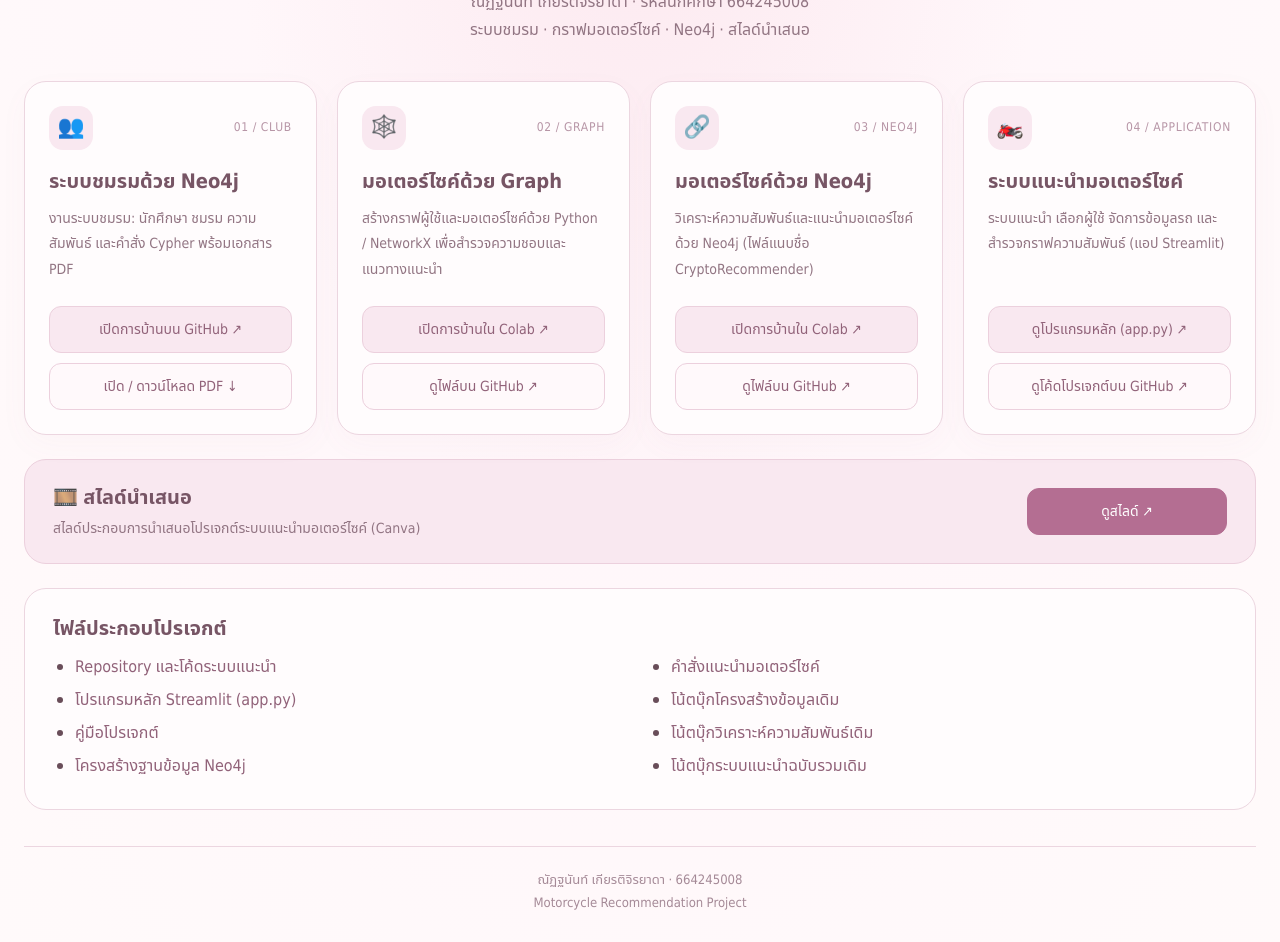
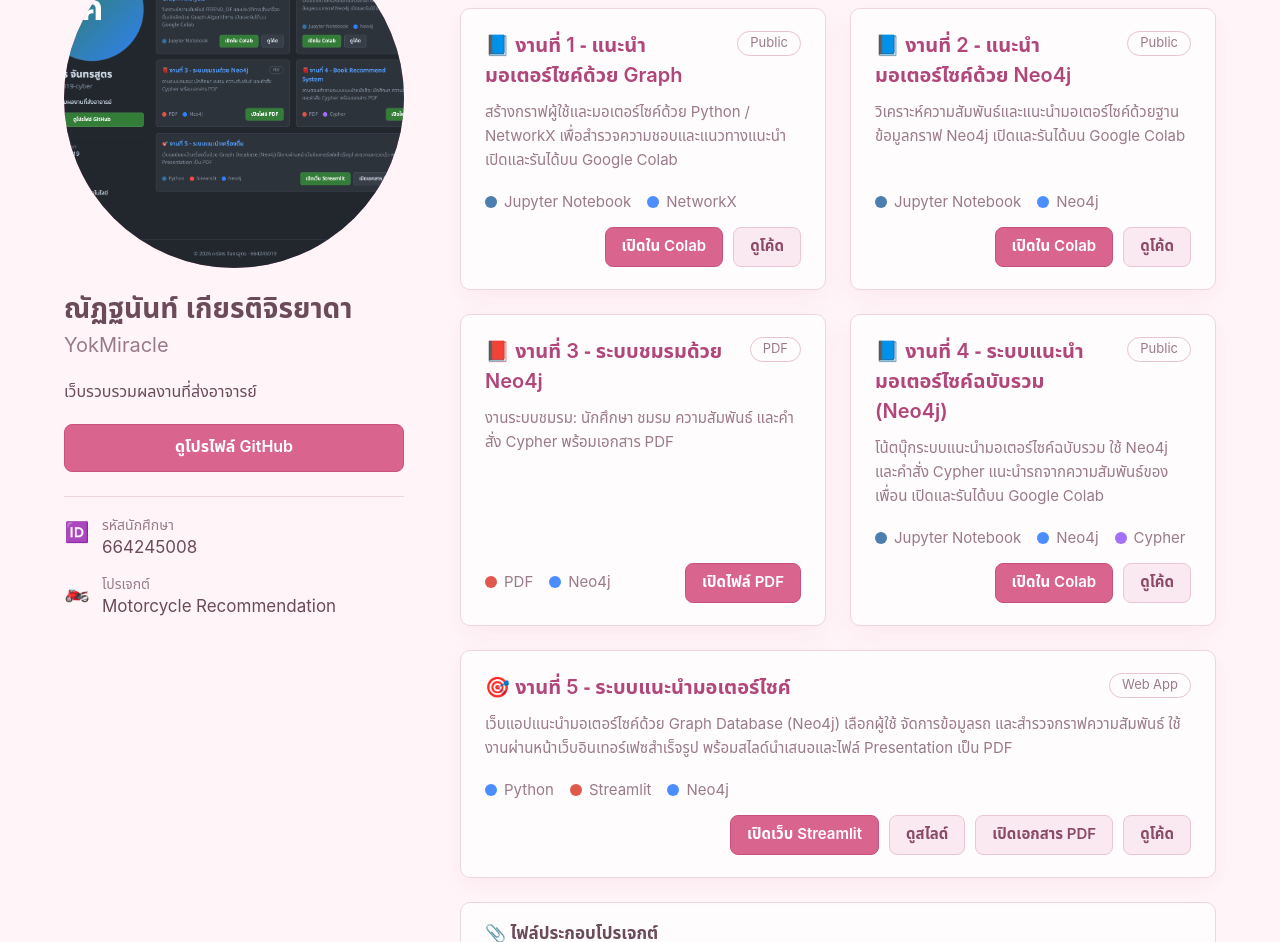
Before and after one commit to YokMiracle/Motorcycle, a plain HTML site: page index.html in a window 1280 px wide. Shown: the part 181-1123 px from the top of the page. Drawn offline with Linux system fonts and the light colour scheme.

Commit message:
Update portfolio hub: pink theme, 5 works, profile picture

```diff
--- a/index.html
+++ b/index.html
@@ -1,112 +1,123 @@
 <!doctype html>
-<html lang="th"><head><meta charset="utf-8"><meta name="viewport" content="width=device-width,initial-scale=1"><title>รวมการบ้าน | ณัฏฐนันท์ 664245008</title>
+<html lang="th"><head><meta charset="utf-8"><meta name="viewport" content="width=device-width,initial-scale=1,viewport-fit=cover"><title>Portfolio | ณัฏฐนันท์ เกียรติจิรยาดา 664245008</title>
 <style>
-:root{--bg:#fff7fa;--card:#fffcfd;--line:#ecd6e0;--text:#694d59;--muted:#927583;--accent:#f9e8f0;--accent-line:#ecd0dd;--link:#916279}
+:root{--bg:#fff5f9;--bar:#fff;--card:#fffcfd;--line:#f0d5e1;--text:#6b4a5a;--muted:#9a7a8a;--blue:#b0467a;--green:#d9658f;--green-h:#c9507e;--btn:#fbe9f1;--btn-h:#f6d9e6}
 *{box-sizing:border-box}
-body{margin:0;background:radial-gradient(ellipse at 50% 0%,#fce8ef 0%,var(--bg) 45%,#fffafa 100%);color:var(--text);font-family:"Noto Sans Thai",Tahoma,Arial,sans-serif;line-height:1.8}
-main{max-width:1280px;margin:auto;padding:56px 24px}
-header{text-align:center;margin-bottom:36px}
-.badge{display:inline-block;padding:6px 18px;border:1px solid var(--line);border-radius:30px;font-size:11px;letter-spacing:.16em;color:#a16c83;background:#fff9fc}
-h1{font-size:clamp(28px,4vw,42px);line-height:1.4;margin:14px 0 6px;color:#795365;font-weight:650}
-header p{margin:0;color:var(--muted)}
-.grid{display:grid;grid-template-columns:repeat(4,minmax(0,1fr));gap:20px}
-article{display:flex;flex-direction:column;padding:24px;border:1px solid var(--line);border-radius:22px;background:var(--card);box-shadow:0 10px 30px #a16c8309;transition:transform .15s,box-shadow .15s}
-article:hover{transform:translateY(-3px);box-shadow:0 14px 34px #a16c8318}
-.top{display:flex;justify-content:space-between;align-items:center}
-.icon{width:44px;height:44px;border-radius:14px;background:var(--accent);display:flex;align-items:center;justify-content:center;font-size:22px}
-.number{color:#b795a6;font-size:12px;letter-spacing:.06em}
-h2{font-size:20px;line-height:1.6;margin:16px 0 8px;color:#775565;font-weight:600}
-article p{color:var(--muted);font-size:14px;margin:0 0 24px}
-.actions{margin-top:auto;display:grid;gap:10px}
-a{color:var(--link);text-decoration:none}
-.btn{display:block;padding:10px 14px;background:var(--accent);border:1px solid var(--accent-line);border-radius:12px;text-align:center;font-size:14px;transition:background .15s}
-.btn:hover{background:#f4dce7;text-decoration:none}
-.btn.secondary{background:#fff9fb}
-.btn.primary{background:#b46e92;border-color:#b46e92;color:#fff}
-.btn.primary:hover{background:#9d5c7d}
-a:focus-visible{outline:3px solid #b46e92;outline-offset:3px}
-.slides{margin-top:24px;display:flex;align-items:center;justify-content:space-between;gap:20px;flex-wrap:wrap;padding:22px 28px;border:1px solid var(--accent-line);border-radius:22px;background:var(--accent)}
-.slides h2{margin:0;font-size:20px}
-.slides p{margin:2px 0 0;color:var(--muted);font-size:14px}
-.slides .btn{min-width:200px}
-.resources{margin-top:24px;padding:24px 28px;border:1px solid var(--line);border-radius:22px;background:var(--card)}
-.resources h2{margin-top:0}
-.resources ul{margin:0;padding-left:22px;columns:2;column-gap:40px}
-.resources li{break-inside:avoid;margin-bottom:4px}
-footer{text-align:center;border-top:1px solid var(--line);margin-top:36px;padding-top:22px;font-size:13px;color:#a58a97}
-@media(max-width:1000px){.grid{grid-template-columns:repeat(2,minmax(0,1fr))}}
-@media(max-width:620px){.grid{grid-template-columns:1fr}main{padding:32px 16px}.resources ul{columns:1}.slides .btn{width:100%}}
-</style></head><body><main>
-<header>
-<span class="badge">HOMEWORK · RECOMMENDATION HUB</span>
-<h1>รวมการบ้านและระบบแนะนำ</h1>
-<p>ณัฏฐนันท์ เกียรติจิรยาดา · รหัสนักศึกษา 664245008</p>
-<p>ระบบชมรม · กราฟมอเตอร์ไซค์ · Neo4j · สไลด์นำเสนอ</p>
-</header>
+html{scroll-padding-top:env(safe-area-inset-top,0px)}
+body{margin:0;background:var(--bg);color:var(--text);font-family:"Noto Sans Thai","Sarabun",-apple-system,"Segoe UI",Tahoma,Arial,sans-serif;line-height:1.6;padding-top:env(safe-area-inset-top,0px)}
+a{color:var(--blue);text-decoration:none}
+a:focus-visible{outline:3px solid var(--blue);outline-offset:2px}
+.topbar{display:flex;justify-content:space-between;align-items:center;padding:14px 20px;background:var(--bar);border-bottom:1px solid var(--line)}
+.topbar .brand{font-weight:700;font-size:20px;color:var(--text)}
+.topbar a{font-size:16px}
+.wrap{max-width:1200px;margin:0 auto;padding:48px 24px;display:grid;grid-template-columns:340px 1fr;gap:56px;align-items:start}
+.profile{position:sticky;top:24px}
+.avatar{width:100%;max-width:340px;aspect-ratio:1;border-radius:50%;background:linear-gradient(135deg,#f6a6c1 0%,#e87aa4 55%,#c9669a 100%);display:flex;align-items:center;justify-content:center;font-size:110px;font-weight:800;color:#fff;margin:0 auto 24px}
+img.avatar{object-fit:cover;display:block}
+.profile h1{font-size:28px;line-height:1.3;margin:0}
+.profile .user{font-size:20px;color:var(--muted);margin:2px 0 18px}
+.profile .desc{margin:0 0 18px}
+.btn-main{display:block;width:100%;text-align:center;background:var(--green);color:#fff;font-weight:600;padding:10px;border-radius:8px;border:1px solid #c9507e}
+.btn-main:hover{background:var(--green-h)}
+.info{border-top:1px solid var(--line);margin-top:24px;padding-top:20px;display:grid;gap:14px}
+.info div{display:flex;gap:12px;align-items:flex-start}
+.info .ic{font-size:20px;width:26px;text-align:center}
+.info small{display:block;color:var(--muted);font-size:14px;line-height:1.3}
+.info span.v{font-size:17px}
+.works h2{font-size:22px;margin:0 0 16px;padding-bottom:14px;border-bottom:1px solid var(--line);display:flex;align-items:center;gap:10px}
+.count{font-size:14px;font-weight:400;background:#f9e0eb;border-radius:20px;padding:0 10px}
+.grid{display:grid;grid-template-columns:1fr 1fr;gap:24px;margin-top:30px}
+.card{box-shadow:0 8px 24px #d9658f14;background:var(--card);border:1px solid var(--line);border-radius:10px;padding:22px 24px;display:flex;flex-direction:column;gap:10px;min-height:150px}
+.card.wide{grid-column:1/-1}
+.card-head{display:flex;justify-content:space-between;gap:12px;align-items:flex-start}
+.card h3{margin:0;font-size:20px;line-height:1.5;font-weight:600}
+.card h3 a{color:var(--blue)}
+.badge{flex-shrink:0;border:1px solid #e8c3d3;color:var(--muted);border-radius:20px;font-size:13px;padding:1px 12px}
+.card p{margin:0;color:var(--muted);font-size:15px}
+.foot{margin-top:auto;display:flex;justify-content:space-between;align-items:center;gap:12px;flex-wrap:wrap;padding-top:8px}
+.tags{display:flex;gap:16px;flex-wrap:wrap;color:var(--muted);font-size:15px}
+.tags span::before{content:"";display:inline-block;width:12px;height:12px;border-radius:50%;margin-right:7px;vertical-align:-1px;background:var(--c)}
+.acts{display:flex;gap:10px;flex-wrap:wrap;margin-left:auto}
+.b{display:inline-block;padding:7px 16px;border-radius:8px;font-weight:600;font-size:15px;border:1px solid #ecc6d6;background:var(--btn);color:#8a4a68}
+.b:hover{background:var(--btn-h)}
+.b.g{background:var(--green);border-color:#c9507e;color:#fff}
+.b.g:hover{background:var(--green-h)}
+.more{margin-top:24px;background:var(--card);border:1px solid var(--line);border-radius:10px;padding:18px 24px}
+.more h3{margin:0 0 8px;font-size:17px}
+.more ul{margin:0;padding-left:20px;columns:2;column-gap:32px;font-size:15px}
+.more li{margin-bottom:2px}
+footer{border-top:1px solid var(--line);text-align:center;color:var(--muted);padding:34px 16px calc(34px + env(safe-area-inset-bottom,0px));font-size:15px}
+@media(max-width:980px){.wrap{grid-template-columns:1fr;gap:32px}.profile{position:static;max-width:420px;margin:0 auto;width:100%}}
+@media(max-width:700px){.grid{grid-template-columns:1fr}.wrap{padding:28px 16px}.more ul{columns:1}.topbar a{font-size:13px}.avatar{max-width:220px;font-size:80px}}
+</style></head><body>
+<div class="topbar"><span class="brand">📁 Portfolio</span><a href="https://github.com/YokMiracle" target="_blank" rel="noopener">github.com/YokMiracle</a></div>
 
-<section class="grid" aria-label="การบ้าน">
-<article>
-<div class="top"><div class="icon">👥</div><span class="number">01 / CLUB</span></div>
-<h2>ระบบชมรมด้วย Neo4j</h2>
-<p>งานระบบชมรม: นักศึกษา ชมรม ความสัมพันธ์ และคำสั่ง Cypher พร้อมเอกสาร PDF</p>
-<div class="actions">
-<a class="btn" href="https://github.com/YokMiracle/Motorcycle/blob/main/homework/664245008_club_system.pdf" target="_blank" rel="noopener">เปิดการบ้านบน GitHub ↗</a>
-<a class="btn secondary" href="https://github.com/YokMiracle/Motorcycle/raw/main/homework/664245008_club_system.pdf" target="_blank" rel="noopener">เปิด / ดาวน์โหลด PDF ↓</a>
+<div class="wrap">
+<aside class="profile">
+<img class="avatar" src="assets/profile.jpg" alt="ณัฏฐนันท์ เกียรติจิรยาดา" onerror="this.outerHTML='<div class=&quot;avatar&quot; aria-hidden=&quot;true&quot;>ณ</div>'">
+<h1>ณัฏฐนันท์ เกียรติจิรยาดา</h1>
+<div class="user">YokMiracle</div>
+<p class="desc">เว็บรวบรวมผลงานที่ส่งอาจารย์</p>
+<a class="btn-main" href="https://github.com/YokMiracle" target="_blank" rel="noopener">ดูโปรไฟล์ GitHub</a>
+<div class="info">
+<div><span class="ic">🆔</span><span><small>รหัสนักศึกษา</small><span class="v">664245008</span></span></div>
+<div><span class="ic">🏍️</span><span><small>โปรเจกต์</small><span class="v">Motorcycle Recommendation</span></span></div>
 </div>
+</aside>
+
+<main class="works">
+<h2>📚 ผลงานของฉัน <span class="count">5</span></h2>
+<div class="grid">
+
+<article class="card">
+<div class="card-head"><h3><a href="https://github.com/YokMiracle/Motorcycle/blob/main/homework/664245008_Motorcycle_RecommenderSystem.ipynb" target="_blank" rel="noopener">📘 งานที่ 1 - แนะนำมอเตอร์ไซค์ด้วย Graph</a></h3><span class="badge">Public</span></div>
+<p>สร้างกราฟผู้ใช้และมอเตอร์ไซค์ด้วย Python / NetworkX เพื่อสำรวจความชอบและแนวทางแนะนำ เปิดและรันได้บน Google Colab</p>
+<div class="foot"><div class="tags"><span style="--c:#4c7fb0">Jupyter Notebook</span><span style="--c:#4c8dff">NetworkX</span></div>
+<div class="acts"><a class="b g" href="https://colab.research.google.com/github/YokMiracle/Motorcycle/blob/main/homework/664245008_Motorcycle_RecommenderSystem.ipynb" target="_blank" rel="noopener">เปิดใน Colab</a><a class="b" href="https://github.com/YokMiracle/Motorcycle/blob/main/homework/664245008_Motorcycle_RecommenderSystem.ipynb" target="_blank" rel="noopener">ดูโค้ด</a></div></div>
 </article>
 
-<article>
-<div class="top"><div class="icon">🕸️</div><span class="number">02 / GRAPH</span></div>
-<h2>มอเตอร์ไซค์ด้วย Graph</h2>
-<p>สร้างกราฟผู้ใช้และมอเตอร์ไซค์ด้วย Python / NetworkX เพื่อสำรวจความชอบและแนวทางแนะนำ</p>
-<div class="actions">
-<a class="btn" href="https://colab.research.google.com/github/YokMiracle/Motorcycle/blob/main/homework/664245008_Motorcycle_RecommenderSystem.ipynb" target="_blank" rel="noopener">เปิดการบ้านใน Colab ↗</a>
-<a class="btn secondary" href="https://github.com/YokMiracle/Motorcycle/blob/main/homework/664245008_Motorcycle_RecommenderSystem.ipynb" target="_blank" rel="noopener">ดูไฟล์บน GitHub ↗</a>
-</div>
+<article class="card">
+<div class="card-head"><h3><a href="https://github.com/YokMiracle/Motorcycle/blob/main/homework/CryptoRecommender_664245008_Neo4j.ipynb" target="_blank" rel="noopener">📘 งานที่ 2 - แนะนำมอเตอร์ไซค์ด้วย Neo4j</a></h3><span class="badge">Public</span></div>
+<p>วิเคราะห์ความสัมพันธ์และแนะนำมอเตอร์ไซค์ด้วยฐานข้อมูลกราฟ Neo4j เปิดและรันได้บน Google Colab</p>
+<div class="foot"><div class="tags"><span style="--c:#4c7fb0">Jupyter Notebook</span><span style="--c:#4c8dff">Neo4j</span></div>
+<div class="acts"><a class="b g" href="https://colab.research.google.com/github/YokMiracle/Motorcycle/blob/main/homework/CryptoRecommender_664245008_Neo4j.ipynb" target="_blank" rel="noopener">เปิดใน Colab</a><a class="b" href="https://github.com/YokMiracle/Motorcycle/blob/main/homework/CryptoRecommender_664245008_Neo4j.ipynb" target="_blank" rel="noopener">ดูโค้ด</a></div></div>
 </article>
 
-<article>
-<div class="top"><div class="icon">🔗</div><span class="number">03 / NEO4J</span></div>
-<h2>มอเตอร์ไซค์ด้วย Neo4j</h2>
-<p>วิเคราะห์ความสัมพันธ์และแนะนำมอเตอร์ไซค์ด้วย Neo4j (ไฟล์แนบชื่อ CryptoRecommender)</p>
-<div class="actions">
-<a class="btn" href="https://colab.research.google.com/github/YokMiracle/Motorcycle/blob/main/homework/CryptoRecommender_664245008_Neo4j.ipynb" target="_blank" rel="noopener">เปิดการบ้านใน Colab ↗</a>
-<a class="btn secondary" href="https://github.com/YokMiracle/Motorcycle/blob/main/homework/CryptoRecommender_664245008_Neo4j.ipynb" target="_blank" rel="noopener">ดูไฟล์บน GitHub ↗</a>
-</div>
+<article class="card">
+<div class="card-head"><h3><a href="https://github.com/YokMiracle/Motorcycle/blob/main/homework/664245008_club_system.pdf" target="_blank" rel="noopener">📕 งานที่ 3 - ระบบชมรมด้วย Neo4j</a></h3><span class="badge">PDF</span></div>
+<p>งานระบบชมรม: นักศึกษา ชมรม ความสัมพันธ์ และคำสั่ง Cypher พร้อมเอกสาร PDF</p>
+<div class="foot"><div class="tags"><span style="--c:#e0584c">PDF</span><span style="--c:#4c8dff">Neo4j</span></div>
+<div class="acts"><a class="b g" href="https://github.com/YokMiracle/Motorcycle/blob/main/homework/664245008_club_system.pdf" target="_blank" rel="noopener">เปิดไฟล์ PDF</a></div></div>
 </article>
 
-<article>
-<div class="top"><div class="icon">🏍️</div><span class="number">04 / APPLICATION</span></div>
-<h2>ระบบแนะนำมอเตอร์ไซค์</h2>
-<p>ระบบแนะนำ เลือกผู้ใช้ จัดการข้อมูลรถ และสำรวจกราฟความสัมพันธ์ (แอป Streamlit)</p>
-<div class="actions">
-<a class="btn" href="https://github.com/YokMiracle/Motorcycle/blob/main/app.py" target="_blank" rel="noopener">ดูโปรแกรมหลัก (app.py) ↗</a>
-<a class="btn secondary" href="https://github.com/YokMiracle/Motorcycle" target="_blank" rel="noopener">ดูโค้ดโปรเจกต์บน GitHub ↗</a>
+<article class="card">
+<div class="card-head"><h3><a href="https://github.com/YokMiracle/Motorcycle/blob/main/MotorcycleRecommender_664245008_Neo4j.ipynb" target="_blank" rel="noopener">📘 งานที่ 4 - ระบบแนะนำมอเตอร์ไซค์ฉบับรวม (Neo4j)</a></h3><span class="badge">Public</span></div>
+<p>โน้ตบุ๊กระบบแนะนำมอเตอร์ไซค์ฉบับรวม ใช้ Neo4j และคำสั่ง Cypher แนะนำรถจากความสัมพันธ์ของเพื่อน เปิดและรันได้บน Google Colab</p>
+<div class="foot"><div class="tags"><span style="--c:#4c7fb0">Jupyter Notebook</span><span style="--c:#4c8dff">Neo4j</span><span style="--c:#a371f7">Cypher</span></div>
+<div class="acts"><a class="b g" href="https://colab.research.google.com/github/YokMiracle/Motorcycle/blob/main/MotorcycleRecommender_664245008_Neo4j.ipynb" target="_blank" rel="noopener">เปิดใน Colab</a><a class="b" href="https://github.com/YokMiracle/Motorcycle/blob/main/MotorcycleRecommender_664245008_Neo4j.ipynb" target="_blank" rel="noopener">ดูโค้ด</a></div></div>
+</article>
+
+<article class="card wide">
+<div class="card-head"><h3><a href="https://motorcycle-gvxn2krgpgs76foizvr8nu.streamlit.app/recommendation" target="_blank" rel="noopener">🎯 งานที่ 5 - ระบบแนะนำมอเตอร์ไซค์</a></h3><span class="badge">Web App</span></div>
+<p>เว็บแอปแนะนำมอเตอร์ไซค์ด้วย Graph Database (Neo4j) เลือกผู้ใช้ จัดการข้อมูลรถ และสำรวจกราฟความสัมพันธ์ ใช้งานผ่านหน้าเว็บอินเทอร์เฟซสำเร็จรูป พร้อมสไลด์นำเสนอและไฟล์ Presentation เป็น PDF</p>
+<div class="foot"><div class="tags"><span style="--c:#4c8dff">Python</span><span style="--c:#e0584c">Streamlit</span><span style="--c:#4c8dff">Neo4j</span></div>
+<div class="acts"><a class="b g" href="https://motorcycle-gvxn2krgpgs76foizvr8nu.streamlit.app/recommendation" target="_blank" rel="noopener">เปิดเว็บ Streamlit</a><a class="b" href="https://canva.link/vxvzt8wsxluxodh" target="_blank" rel="noopener">ดูสไลด์</a><a class="b" href="https://github.com/YokMiracle/Motorcycle/blob/main/Motorcycle_Recommendation_Styled.pdf" target="_blank" rel="noopener">เปิดเอกสาร PDF</a><a class="b" href="https://github.com/YokMiracle/Motorcycle" target="_blank" rel="noopener">ดูโค้ด</a></div></div>
+</article>
 </div>
-</article>
-</section>
 
-<section class="slides" aria-label="สไลด์นำเสนอ">
-<div>
-<h2>🎞️ สไลด์นำเสนอ</h2>
-<p>สไลด์ประกอบการนำเสนอโปรเจกต์ระบบแนะนำมอเตอร์ไซค์ (Canva)</p>
-</div>
-<a class="btn primary" href="https://canva.link/vxvzt8wsxluxodh" target="_blank" rel="noopener">ดูสไลด์ ↗</a>
-</section>
-
-<section class="resources">
-<h2>ไฟล์ประกอบโปรเจกต์</h2>
+<section class="more">
+<h3>📎 ไฟล์ประกอบโปรเจกต์</h3>
 <ul>
-<li><a href="https://github.com/YokMiracle/Motorcycle" target="_blank" rel="noopener">Repository และโค้ดระบบแนะนำ</a></li>
 <li><a href="https://github.com/YokMiracle/Motorcycle/blob/main/app.py" target="_blank" rel="noopener">โปรแกรมหลัก Streamlit (app.py)</a></li>
 <li><a href="https://github.com/YokMiracle/Motorcycle/blob/main/docs/PROJECT_GUIDE_TH.md" target="_blank" rel="noopener">คู่มือโปรเจกต์</a></li>
 <li><a href="https://github.com/YokMiracle/Motorcycle/blob/main/cypher/schema.cypher" target="_blank" rel="noopener">โครงสร้างฐานข้อมูล Neo4j</a></li>
 <li><a href="https://github.com/YokMiracle/Motorcycle/blob/main/cypher/recommendation.cypher" target="_blank" rel="noopener">คำสั่งแนะนำมอเตอร์ไซค์</a></li>
-<li><a href="https://github.com/YokMiracle/Motorcycle/blob/main/notebooks/01_motorcycle_data_structure.ipynb" target="_blank" rel="noopener">โน้ตบุ๊กโครงสร้างข้อมูลเดิม</a></li>
-<li><a href="https://github.com/YokMiracle/Motorcycle/blob/main/notebooks/02_motorcycle_relationship_analysis.ipynb" target="_blank" rel="noopener">โน้ตบุ๊กวิเคราะห์ความสัมพันธ์เดิม</a></li>
-<li><a href="https://github.com/YokMiracle/Motorcycle/blob/main/MotorcycleRecommender_664245008_Neo4j.ipynb" target="_blank" rel="noopener">โน้ตบุ๊กระบบแนะนำฉบับรวมเดิม</a></li>
+<li><a href="https://github.com/YokMiracle/Motorcycle/blob/main/notebooks/01_motorcycle_data_structure.ipynb" target="_blank" rel="noopener">โน้ตบุ๊กโครงสร้างข้อมูล</a></li>
+<li><a href="https://github.com/YokMiracle/Motorcycle/blob/main/notebooks/02_motorcycle_relationship_analysis.ipynb" target="_blank" rel="noopener">โน้ตบุ๊กวิเคราะห์ความสัมพันธ์</a></li>
 </ul>
 </section>
+</main>
+</div>
 
-<footer>ณัฏฐนันท์ เกียรติจิรยาดา · 664245008<br>Motorcycle Recommendation Project</footer>
-</main></body></html>
+<footer>© 2026 ณัฏฐนันท์ เกียรติจิรยาดา · 664245008</footer>
+</body></html>
```
